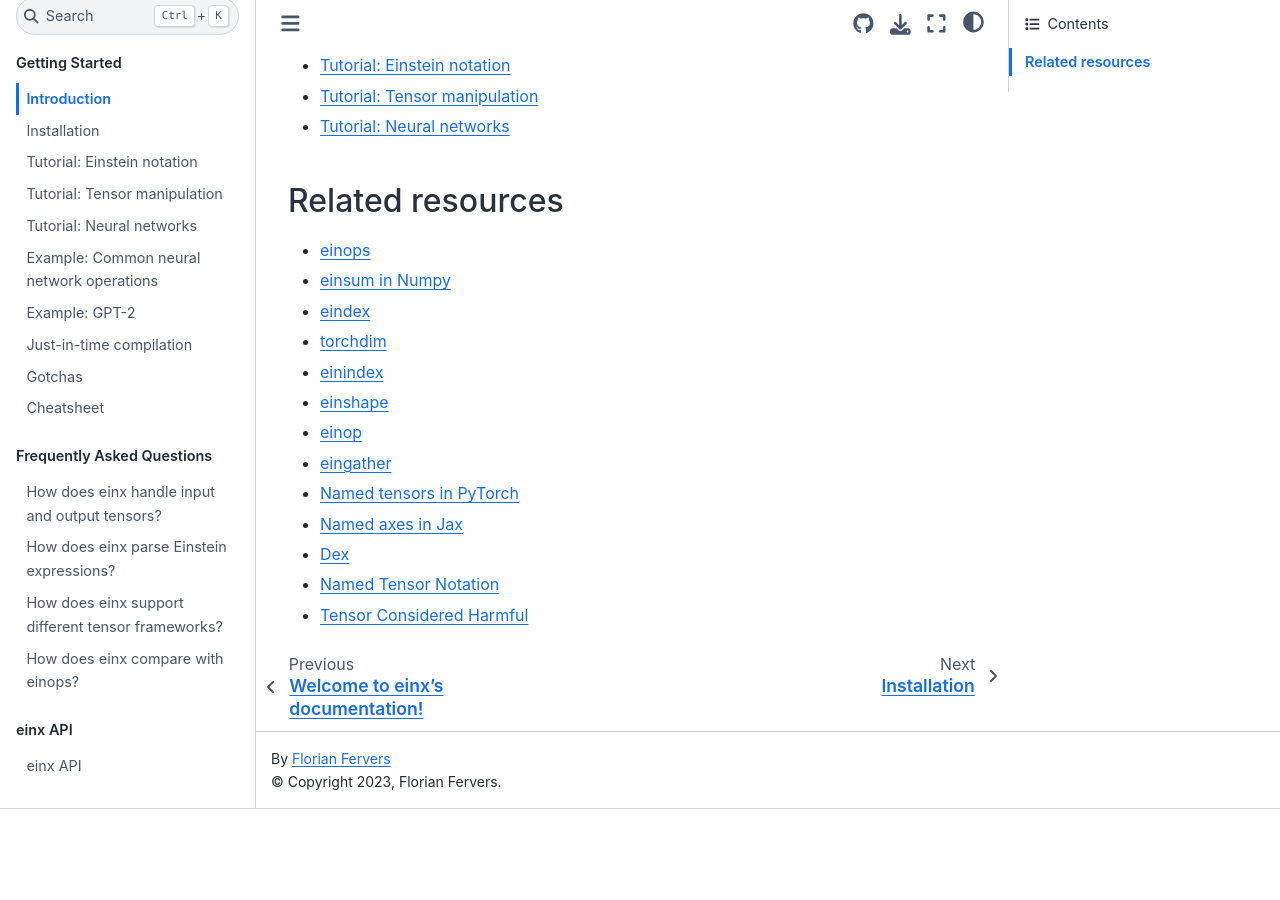
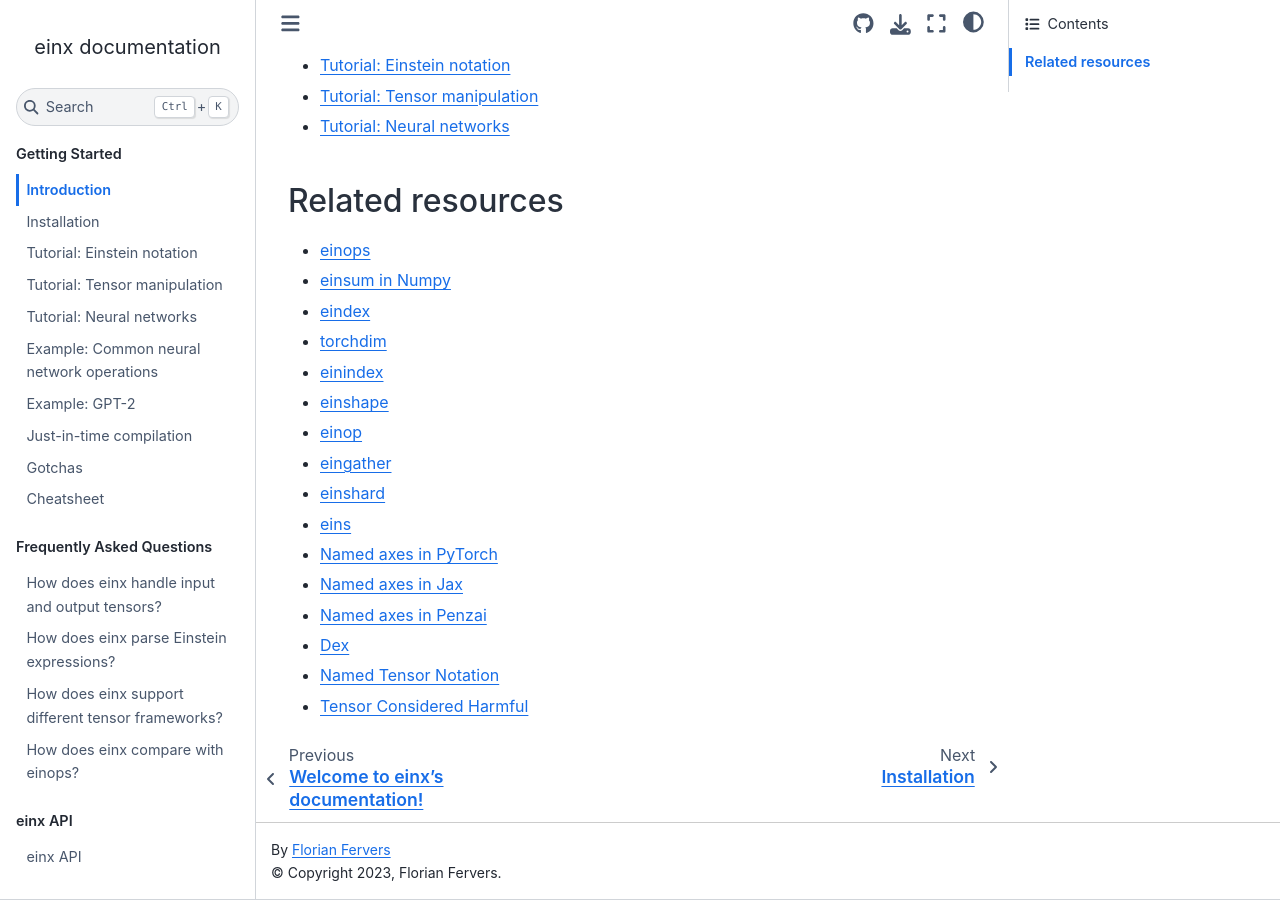
Before and after one commit to fferflo/einx, a Sphinx documentation site: the page built from docs/source/gettingstarted/introduction.rst, in a window 1280 px wide and 900 px high, scrolled down 600 px. Built offline with Sphinx 7.4.7 and the Sphinx Book theme 1.1.4, drawn with Linux system fonts in a browser that asks for light colours; before the commit the page ends 1409 px from its top, so only the background shows below that.

Commit message:
Add more related libraries

```diff
--- a/docs/source/gettingstarted/introduction.rst
+++ b/docs/source/gettingstarted/introduction.rst
@@ -37,8 +37,11 @@
 * `einshape <https://github.com/google-deepmind/einshape>`_
 * `einop <https://github.com/cgarciae/einop>`_
 * `eingather <https://twitter.com/francoisfleuret/status/1661372730241953793>`_
-* `Named tensors in PyTorch <https://pytorch.org/docs/stable/named_tensor.html>`_
+* `einshard <https://github.com/ayaka14732/einshard>`_
+* `eins <https://github.com/nicholas-miklaucic/eins>`_
+* `Named axes in PyTorch <https://pytorch.org/docs/stable/named_tensor.html>`_
 * `Named axes in Jax <https://jax.readthedocs.io/en/latest/notebooks/xmap_tutorial.html>`_
+* `Named axes in Penzai <https://penzai.readthedocs.io/en/stable/notebooks/named_axes.html>`_
 * `Dex <https://github.com/google-research/dex-lang>`_
 * `Named Tensor Notation <https://namedtensor.github.io/>`_
 * `Tensor Considered Harmful <https://nlp.seas.harvard.edu/NamedTensor>`_
```
